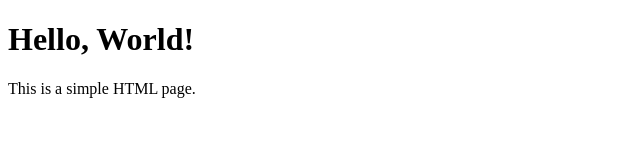
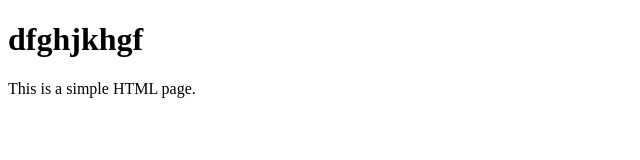
Before and after one commit to aakashdeep8530/Python, a plain HTML site: page meet.html in a window 1280 px wide. Shown: the whole page, without its empty margins (0-640 px from the left). Drawn offline with Linux system fonts and the light colour scheme.

Commit message:
updated html code

```diff
--- a/meet.html
+++ b/meet.html
@@ -6,7 +6,7 @@
     <title>Simple HTML Example</title>
 </head>
 <body>
-    <h1>Hello, World!</h1>
+    <h1>dfghjkhgf</h1>
     <p>This is a simple HTML page.</p>
 </body>
 </html>
```
